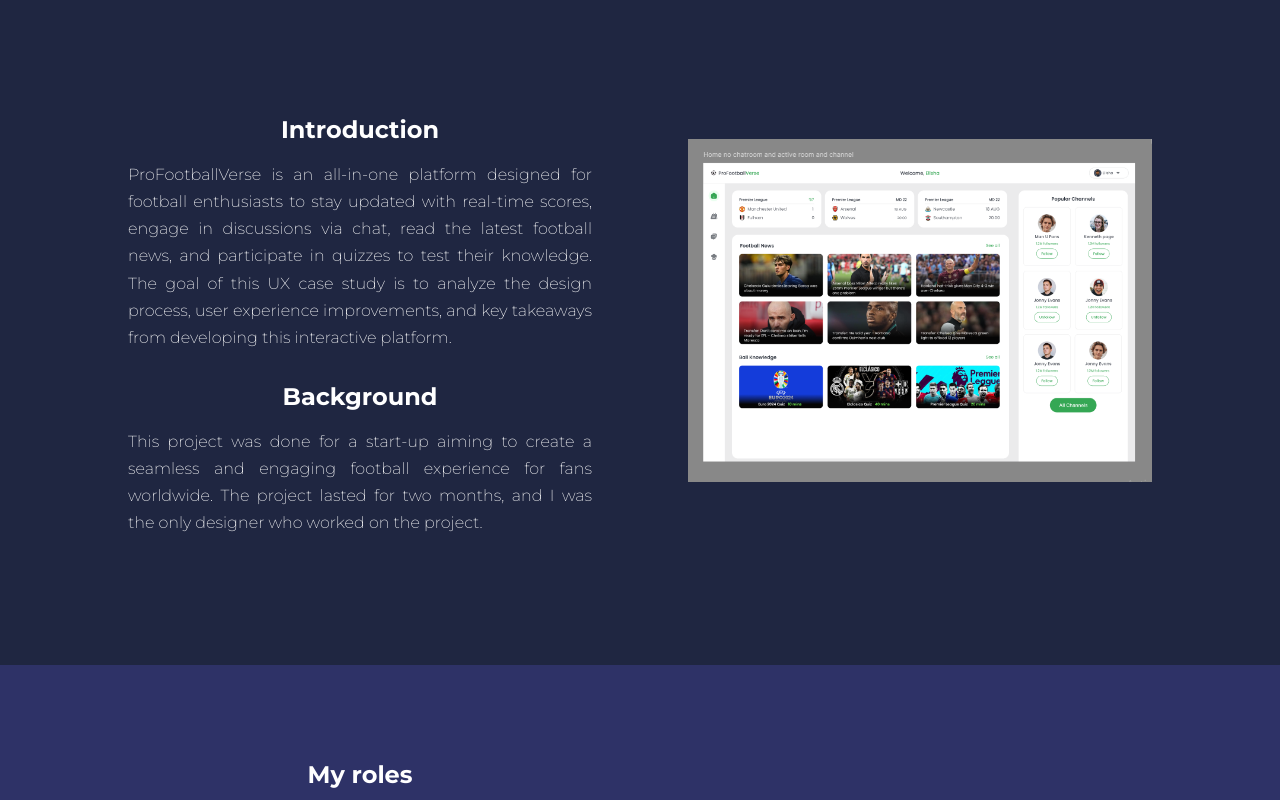
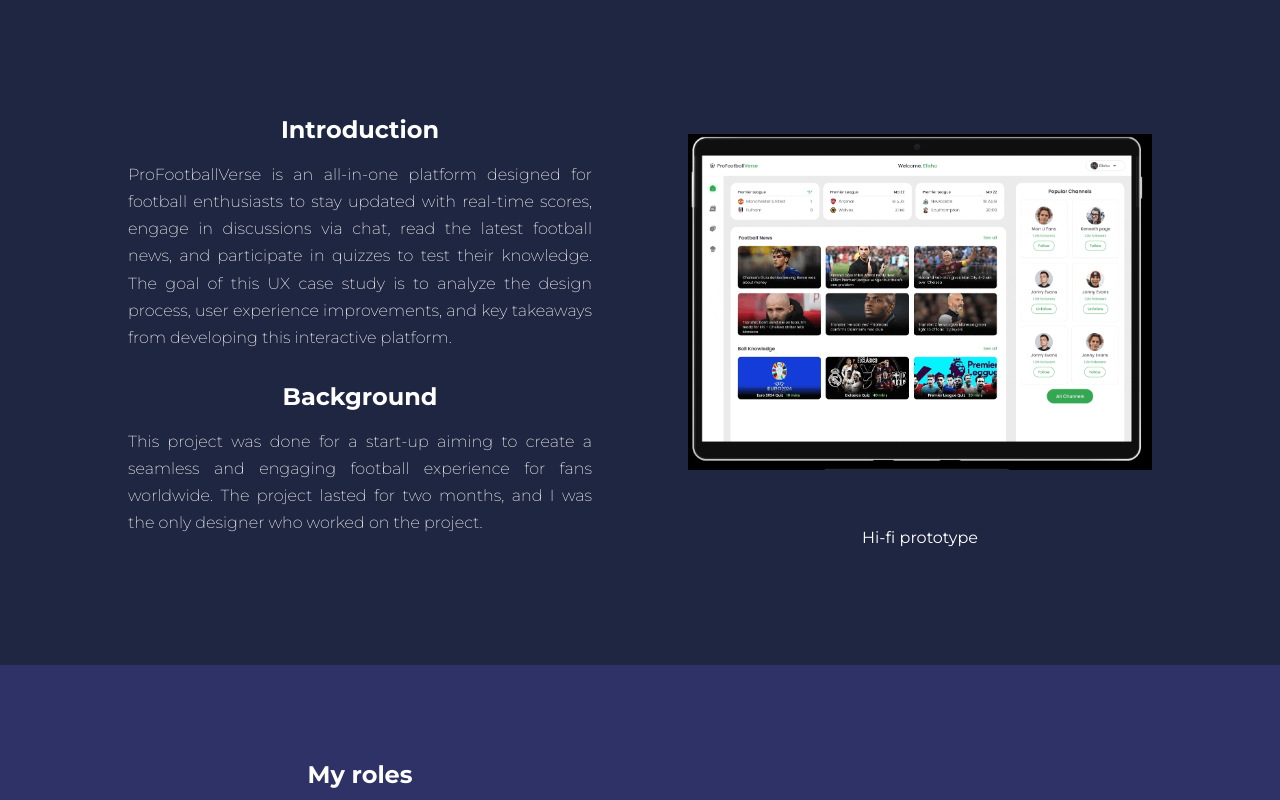
Before and after one commit to adexfit/reactuxportfolio, a React (Vite) app: page /profootballverse in a window 1280 px wide. Shown: the part 460-1260 px from the top of the page. Built offline with nearby package versions, Linux system fonts and the light colour scheme.

Commit message:
I edited the dp of profootballverse

```diff
--- a/src/data/data.js
+++ b/src/data/data.js
@@ -50,7 +50,7 @@ export const projectList = [
   {
     title: "ProfootBallVerse",
     desc: "An online community where football lovers discuss everything about football",
-    imgSrc: `${assets.profootballgif}`,
+    imgSrc: `${assets.profootballversedp}`,
     pageLink: "/profootballverse",
     netlify: "/",
     hosted: false,
--- a/src/pages/Profootballverse.jsx
+++ b/src/pages/Profootballverse.jsx
@@ -33,10 +33,10 @@ const Profootballverse = () => {
           <div className="image__column">
             <ul className="images">
               <li className="img">
-                <img src={assets.profootballversedp} alt="home page picture" />
+                <img src={assets.profootballgif} alt="home page picture" />
               </li>
             </ul>
-            <figcaption></figcaption>
+            <figcaption>Hi-fi prototype</figcaption>
           </div>
         </div>
       </section>
@@ -227,7 +227,7 @@ const Profootballverse = () => {
           <div className="image__column">
             <ul className="images">
               <li className="img">
-                <img src={assets.Match} alt="football img" />
+                <img src={assets.profootballgif} alt="football img" />
               </li>
             </ul>
             <figcaption>Hi fidelity design</figcaption>
```
